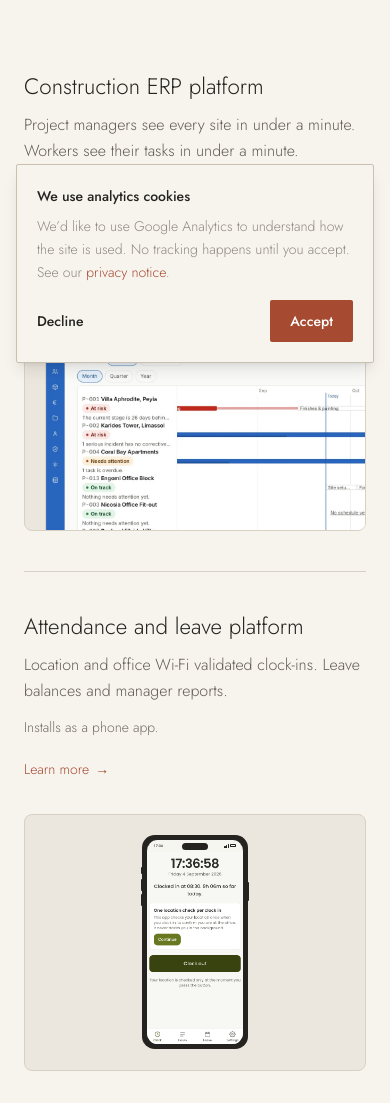
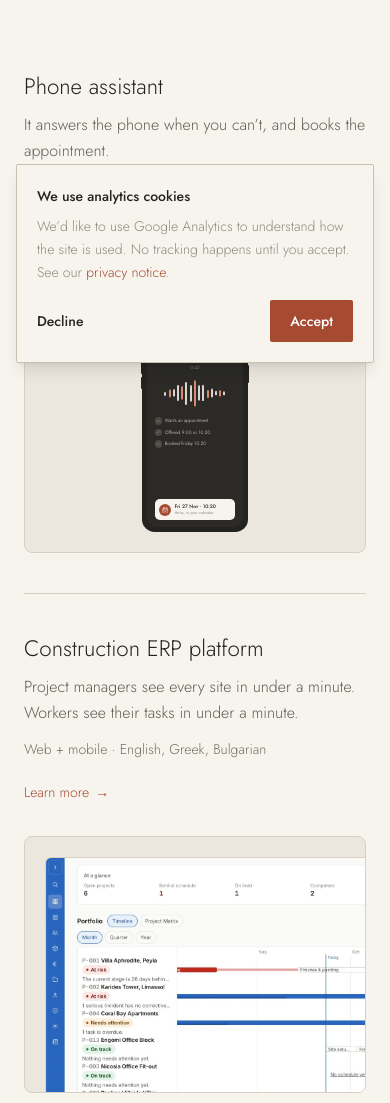
Before and after one commit to NikosChatzimanolis/day-one-web, a Next.js app: page /en/products in a window 390 px wide. Shown: the part 465-1568 px from the top of the page. Built offline with nearby package versions, Linux system fonts and the light colour scheme; no server answers.

Commit message:
feat: the phone assistant leads the homepage products band and the products list

```diff
--- a/app/[locale]/products/page.tsx
+++ b/app/[locale]/products/page.tsx
@@ -28,13 +28,22 @@ export default async function ProductsPage({ params }: PageProps) {
       <section className="border-b border-border bg-bg">
         <div className="container-wide section-sm divide-y divide-border">
           <ProductRow
+            product={t.phoneAssistant}
+            href={localeHref('/products/phone-assistant')}
+            mock={<PhoneAssistantMock />}
+            learnMore={c.common.learnMore}
+            headingLevel="h2"
+            siteHref={assistantDemos.clinic}
+            siteLabel={t.common.tryDemo}
+            lazy={false}
+          />
+          <ProductRow
             product={t.cyConstruction}
             href={localeHref('/products/construction-erp')}
-            mock={<DashboardShot src={shots.cyDashboard} priority />}
+            mock={<DashboardShot src={shots.cyDashboard} />}
             learnMore={c.common.learnMore}
             headingLevel="h2"
             variant="bleed"
-            lazy={false}
           />
           <ProductRow
             product={t.attendance}
@@ -54,15 +63,6 @@ export default async function ProductsPage({ params }: PageProps) {
             siteHref={steerSignupUrl}
             siteLabel={t.common.openSteer}
           />
-          <ProductRow
-            product={t.phoneAssistant}
-            href={localeHref('/products/phone-assistant')}
-            mock={<PhoneAssistantMock />}
-            learnMore={c.common.learnMore}
-            headingLevel="h2"
-            siteHref={assistantDemos.clinic}
-            siteLabel={t.common.tryDemo}
-          />
         </div>
       </section>
 
--- a/components/home/ProductsShowcase.tsx
+++ b/components/home/ProductsShowcase.tsx
@@ -1,13 +1,12 @@
 // ── components/home/ProductsShowcase.tsx ──
-// PRODUCTS as one dense band, composed like the reference: the heading and
-// the construction ERP beside a full-bleed dashboard, then the attendance
-// phone on the same grid (text left, phone centred in a wide panel), then
-// Steer as the mirror of row 1 (its overview bleeding on the left, the text
-// on the right; text first when stacked). All three products get the same
+// PRODUCTS as one dense band. The phone assistant leads: the heading and its
+// text beside its phone on a live call. Then the construction ERP as the
+// mirror (dashboard bleeding on the left, text on the right), the attendance
+// phone on row 1's grid (text left, phone centred in a wide panel), and Steer
+// mirrored again (its overview on the left). All four products get the same
 // text treatment (ProductText); only the visuals take the shape their UI
 // needs. Steer's dark screenshot sits in its own blue stage (tone="steer").
-// Row 4 is the phone assistant on row 2's grid (text left, its phone mock
-// centred in the stone panel).
+// Mirrored rows show the text first when stacked.
 import Reveal from '@/components/ui/Reveal'
 import ProductFrame from '@/components/products/ProductFrame'
 import ProductText from '@/components/products/ProductText'
@@ -22,7 +21,7 @@ export default function ProductsShowcase() {
   return (
     <section className="border-b border-border bg-bg">
       <div className="container-wide section-tight">
-        {/* row 1 · heading + CY-Construction beside the dashboard */}
+        {/* row 1 · heading + the phone assistant beside its phone on a call */}
         <div className="grid gap-8 lg:grid-cols-12 lg:gap-10">
           <div className="flex flex-col lg:col-span-4">
             <Reveal>
@@ -32,17 +31,29 @@ export default function ProductsShowcase() {
               <h2 className="t-h1 display-balance max-w-sm">{h.title}</h2>
             </Reveal>
             <Reveal delay={0.1} className="mt-10 lg:mt-auto lg:pt-10">
-              <ProductText product={p.cyConstruction} href={localeHref('/products/construction-erp')} learnMore={h.learnMore} />
+              <ProductText product={p.phoneAssistant} href={localeHref('/products/phone-assistant')} learnMore={h.learnMore} />
             </Reveal>
           </div>
           <Reveal delay={0.1} className="lg:col-span-8">
+            <ProductFrame variant="center" lazy className="aspect-[4/3] md:aspect-[16/10]">
+              <PhoneAssistantMock />
+            </ProductFrame>
+          </Reveal>
+        </div>
+
+        {/* row 2 · CY-Construction, mirror of row 1: dashboard left, text right */}
+        <div className="mt-6 grid gap-8 lg:grid-cols-12 lg:gap-10">
+          <Reveal delay={0.05} className="lg:order-2 lg:col-span-4 lg:self-end">
+            <ProductText product={p.cyConstruction} href={localeHref('/products/construction-erp')} learnMore={h.learnMore} />
+          </Reveal>
+          <Reveal delay={0.1} className="lg:order-1 lg:col-span-8">
             <ProductFrame variant="bleed" lazy className="aspect-[4/3] md:aspect-[16/10]">
               <DashboardShot src={shots.cyDashboard} />
             </ProductFrame>
           </Reveal>
         </div>
 
-        {/* row 2 · attendance on row 1's grid: text left, phone right */}
+        {/* row 3 · attendance on row 1's grid: text left, phone right */}
         <div className="mt-6 grid gap-8 lg:grid-cols-12 lg:gap-10">
           <Reveal delay={0.05} className="lg:col-span-4 lg:self-end">
             <ProductText product={p.attendance} href={localeHref('/products/attendance')} learnMore={h.learnMore} />
@@ -54,7 +65,7 @@ export default function ProductsShowcase() {
           </Reveal>
         </div>
 
-        {/* row 3 · Steer, mirror of row 1: overview left, text right */}
+        {/* row 4 · Steer, mirrored: overview left, text right */}
         <div className="mt-6 grid gap-8 lg:grid-cols-12 lg:gap-10">
           <Reveal delay={0.05} className="lg:order-2 lg:col-span-4 lg:self-end">
             <ProductText product={p.steer} href={localeHref('/products/steer')} learnMore={h.learnMore} />
@@ -65,18 +76,6 @@ export default function ProductsShowcase() {
             </ProductFrame>
           </Reveal>
         </div>
-
-        {/* row 4 · phone assistant on row 2's grid: text left, phone right */}
-        <div className="mt-6 grid gap-8 lg:grid-cols-12 lg:gap-10">
-          <Reveal delay={0.05} className="lg:col-span-4 lg:self-end">
-            <ProductText product={p.phoneAssistant} href={localeHref('/products/phone-assistant')} learnMore={h.learnMore} />
-          </Reveal>
-          <Reveal delay={0.1} className="lg:col-span-8">
-            <ProductFrame variant="center" lazy className="aspect-[4/3] md:aspect-[16/10]">
-              <PhoneAssistantMock />
-            </ProductFrame>
-          </Reveal>
-        </div>
       </div>
     </section>
   )
```
Also changed, not shown: 1 other file (tests, documents, lock files or other folders).
